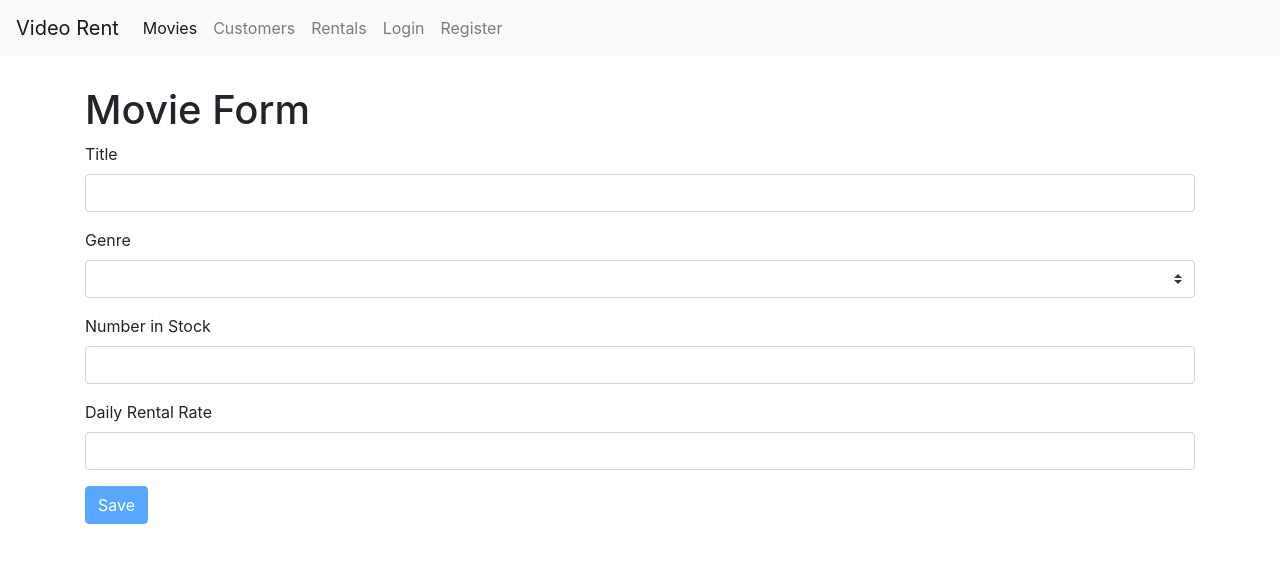
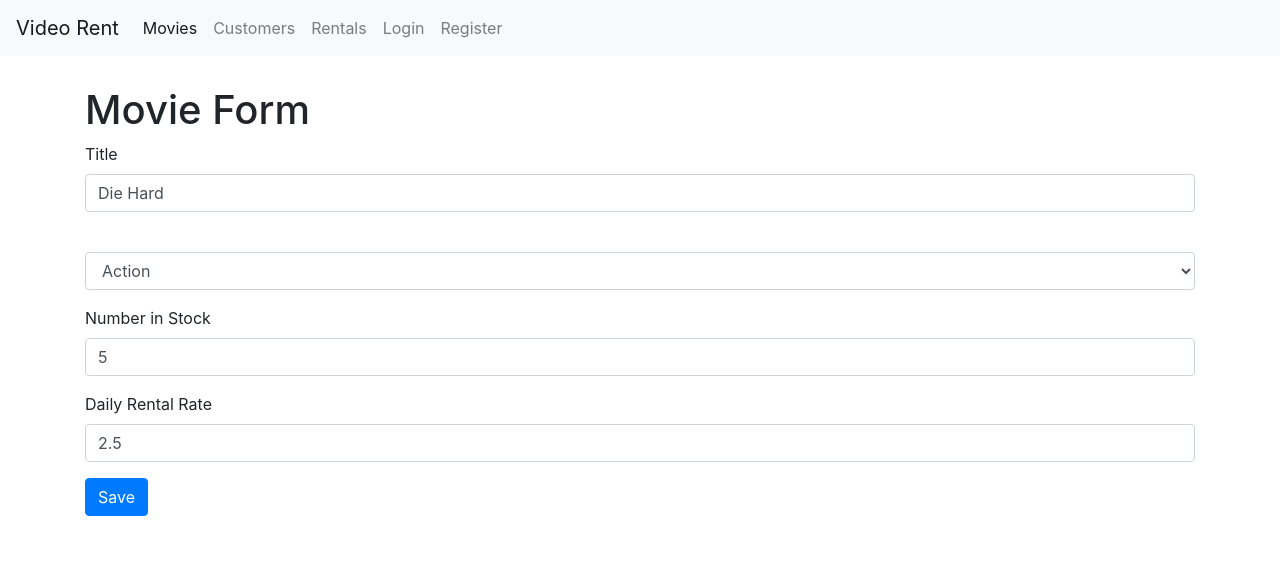
Before and after one commit to rodevichart/VideoServiceFrontEnd, a React (Create React App) app: page /movies/5b21ca3eeb7f6fbccd471816 in a window 1280 px wide. Shown: the top 562 px of the page. Built offline with nearby package versions, Linux system fonts and the light colour scheme.

Commit message:
Refactored Moive Form Add and Update.

```diff
--- a/src/components/common/form.jsx
+++ b/src/components/common/form.jsx
@@ -1,6 +1,7 @@
 import React, { Component } from "react";
 import Joi from "joi-browser";
 import Input from "../common/input";
+import Select from "../common/select";
 import "bootstrap/dist/js/bootstrap.js";
 
 class Form extends Component {
@@ -32,14 +33,12 @@ class Form extends Component {
     const errors = this.validate();
     this.setState({ errors: errors || {} });
     if (errors) return;
-    console.log(e.state);
 
     this.doSubmit();
   };
 
   handelChange = ({ currentTarget: input }) => {
     const errors = { ...this.state.errors };
-    console.log(input);
     const errorMessage = this.validateProperty(input);
     if (errorMessage) errors[input.name] = errorMessage;
     else delete errors[input.name];
@@ -58,23 +57,18 @@ class Form extends Component {
     );
   }
 
-  renderDropDown(items, lable) {
+  renderSelect(options, name, lable) {
+    const { data, errors } = this.state;
+
     return (
-      <div className="form-group">
-        <label htmlFor="state">{lable}</label>
-        <select
-          name="genreId"
-          onChange={this.handelChange}
-          className="custom-select d-block"
-        >
-          {items.map(item => (
-            <option key={item.id || item.name} value={item["id"]}>
-              {item["name"]}
-            </option>
-          ))}
-        </select>
-        {/* {error && <div className="alert alert-danger">DropDown is Empty</div>} */}
-      </div>
+      <Select
+        name={name}
+        value={data[name]}
+        label={lable}
+        options={options}
+        onChange={this.handelChange}
+        error={errors[name]}
+      />
     );
   }
 
--- /dev/null
+++ b/src/components/common/select.jsx
@@ -0,0 +1,26 @@
+import React from "react";
+
+const Select = ({ name, lable, options, onChange, error, value }) => {
+  return (
+    <div className="form-group">
+      <label htmlFor={name}>{lable}</label>
+      <select
+        name={name}
+        id={name}
+        onChange={onChange}
+        value={value}
+        className="form-control"
+      >
+        <option value="" />
+        {options.map(option => (
+          <option key={option.id} value={option.id}>
+            {option.name}
+          </option>
+        ))}
+      </select>
+      {error && <div className="alert alert-danger">{error}</div>}
+    </div>
+  );
+};
+
+export default Select;
--- a/src/components/movieForm.jsx
+++ b/src/components/movieForm.jsx
@@ -2,22 +2,50 @@ import React from "react";
 import Form from "./common/form";
 import Joi from "joi-browser";
 import { getGenres } from "../services/fakeGenreService";
-import { saveMovie } from "../services/fakeMovieService";
+import { saveMovie, getMovie } from "../services/fakeMovieService";
 
 class MovieForm extends Form {
   state = {
+    data: {
+      id: "",
+      name: "",
+      genreId: "",
+      numberInStock: "",
+      rate: ""
+    },
     geners: [],
-    data: { name: "", genreId: "", numberInStock: "", dailyRentalRate: "" },
     errors: {}
   };
 
   componentDidMount() {
-    const geners = [{ _id: "", name: "" }, ...getGenres()];
-    // const geners = [...getGenres()];
+    const movieId = this.props.match.params.id;
+
+    if (movieId !== "new") {
+      const movie = getMovie(movieId);
+      if (!movie) return this.props.history.replace("/not-found");
+      const mapedMovie = this.mapToViewMode(movie);
+
+      this.setState({ data: mapedMovie });
+    } else {
+      this.setState({ data: {} });
+    }
+    // const geners = [{ _id: "", name: "" }, ...getGenres()];
+    const geners = getGenres();
     this.setState({ geners });
   }
 
+  mapToViewMode(movie) {
+    return {
+      id: movie.id,
+      name: movie.name,
+      genreId: movie.genre.id,
+      numberInStock: movie.numberInStock,
+      rate: movie.rate
+    };
+  }
+
   schema = {
+    id: Joi.string(),
     name: Joi.string()
       .required()
       .label("Title"),
@@ -25,12 +53,11 @@ class MovieForm extends Form {
       .required()
       .label("Genre"),
     numberInStock: Joi.number()
-      .integer()
       .min(1)
       .max(100)
       .required()
       .label("Number in Stock"),
-    dailyRentalRate: Joi.number()
+    rate: Joi.number()
       .min(1)
       .max(10)
       .required()
@@ -40,28 +67,19 @@ class MovieForm extends Form {
   doSubmit = () => {
     //call the server
     const movie = this.state.data;
-    console.log(movie);
+    saveMovie(movie);
+    this.props.history.push("/movies");
+  };
 
-    saveMovie(movie);
-  };
-  mapToViewMode(movie) {
-    return {
-      id: movie.id,
-      title: movie.title,
-      genreId: movie.genre.id,
-      numberInStock: movie.numberInStock,
-      dailyRentalRate: movie.dailyRentalRate
-    };
-  }
   render() {
     return (
       <div>
         <h1>Movie Form</h1>
         <form onSubmit={this.handleSubmit}>
           {this.renderInput("name", "Title")}
-          {this.renderDropDown(this.state.geners, "Genre")}
+          {this.renderSelect(this.state.geners, "genreId", "Genre")}
           {this.renderInput("numberInStock", "Number in Stock")}
-          {this.renderInput("dailyRentalRate", "Daily Rental Rate")}
+          {this.renderInput("rate", "Daily Rental Rate")}
           {this.renderButton("Save")}
         </form>
       </div>
--- a/src/components/movies.jsx
+++ b/src/components/movies.jsx
@@ -51,7 +51,6 @@ class Movies extends Component {
   };
 
   handleFilterItemChange = filterItem => {
-    console.log(filterItem);
     this.setState({ selectedGenre: filterItem, currentPage: 1 });
   };
 
--- a/src/services/fakeMovieService.js
+++ b/src/services/fakeMovieService.js
@@ -1,6 +1,7 @@
 import * as genresAPI from "./fakeGenreService";
 
-const movies = [{
+const movies = [
+  {
     id: "5b21ca3eeb7f6fbccd471815",
     name: "Terminator",
     genre: {
@@ -107,10 +108,10 @@ export function saveMovie(movie) {
   movieInDb.name = movie.name;
   movieInDb.genre = genresAPI.genres.find(g => g.id === movie.genreId);
   movieInDb.numberInStock = movie.numberInStock;
-  movieInDb.dailyRentalRate = movie.dailyRentalRate;
+  movieInDb.rate = movie.rate;
 
   if (!movieInDb.id) {
-    movieInDb.id = Date.now();
+    movieInDb.id = Date.now().toString();
     movies.push(movieInDb);
   }
 
```
